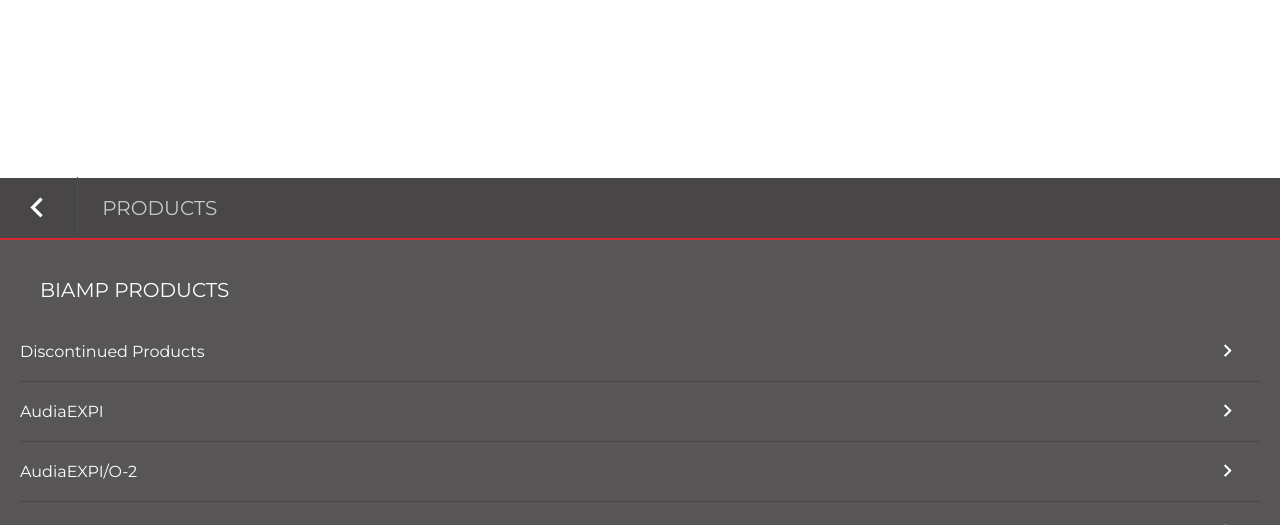
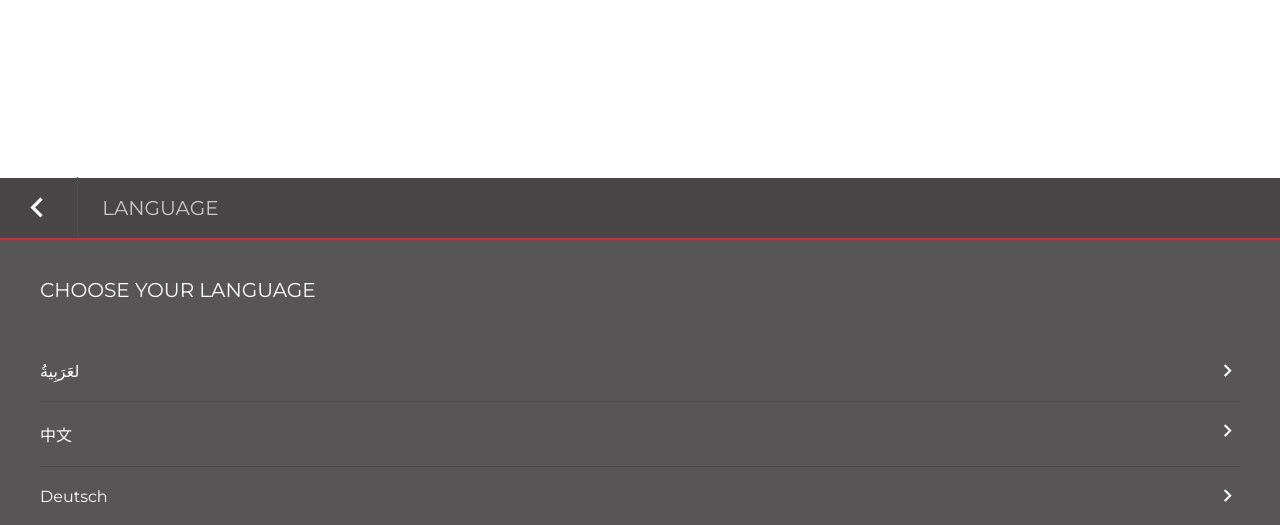
Before and after one commit to omniosi/biamp, a PHP site: page / in a window 1280 px wide. Shown: the part 275-800 px from the top of the page. Run offline with PHP 8.4, Linux system fonts and the light colour scheme; some web fonts are replaced.

Commit message:
language menu layout complete.

```diff
--- a/index.php
+++ b/index.php
@@ -18,7 +18,11 @@
 	<?php include('modules/footer.php'); ?>
 
 	<?php include('modules/external-scripts.php'); ?>
-	<?php include('modules/top-menu-scripts.php'); ?>
-	<?php include('modules/footer-scripts.php'); ?>
-</body>
+	<script type="text/javascript">
+		$(document).ready(function(){
+			<?php include('modules/top-menu-scripts.php'); ?>
+			<?php include('modules/footer-scripts.php'); ?>
+		});
+	</script>
+	</body>
 </html>
--- a/modules/footer-desktop-styles.php
+++ b/modules/footer-desktop-styles.php
@@ -36,7 +36,7 @@
 .mega-menu.btm{
 	bottom: 80px;
 	padding: 20px;
-	overflow-y: none;
+	overflow-y: visible;
 }
 .mega-menu.btm ul li{
 	margin-bottom: 10px;
@@ -56,3 +56,17 @@
 	height: auto;
 	width: 10%;
 }
+.mega-menu.menu-lang .two-col:last-child{
+	position: absolute;
+	right: 40px;
+	width: auto;
+	padding-top: 30px;
+}
+.mega-menu.menu-lang .two-col:last-child li{
+	display: inline-block;
+	text-align: right;
+	margin: 10px 20px;
+}
+.mega-menu.menu-lang .two-col p{
+	padding-top: 20px;
+}
--- a/modules/footer-scripts.php
+++ b/modules/footer-scripts.php
@@ -0,0 +1,23 @@
+// products controls
+var products = document.getElementsByClassName('products')[0];
+var prodMenu = document.getElementsByClassName('menu-prod')[0];
+
+// $('.products').click(function(){
+products.addEventListener('click',function(){
+	if( prodMenu.style.display == 'none' ){
+		productsOpen;
+	}else{
+		productsClose;
+	}
+});
+// repeatable code
+function productsOpen(){
+	// $('.products').addClass('focus');
+	products.classList.add('focus');
+	$('.menu-prod').slideDown();
+}
+function productsClose(){
+	// $('.products').removeClass('focus');
+	products.classList.remove('focus');
+	$('.menu-prod').slideUp();
+}
--- a/modules/footer.php
+++ b/modules/footer.php
@@ -1,3 +1,5 @@
+<!-- language menu modal -->
+<!-- <div class="mega-menu btm menu-lang" style="display:none"> -->
 <div class="mega-menu btm menu-lang">
 	<!-- mobile menu title and back button -->
 	<div class="menu-back">
@@ -15,7 +17,8 @@
 		<li><a href="#"><span>Español</span></a></li>
 	</ul>
 </div>
-<div class="mega-menu btm menu-prod">
+<!-- products menu modal -->
+<div class="mega-menu btm menu-prod" style="display:none">
 	<!-- mobile menu title and back button -->
 	<div class="menu-back">
 		<span class="icon icon-keyboard_arrow_left"></span>
@@ -77,17 +80,17 @@
 	<div class="share">
 		<span class="title">Share this page</span>
 		<ul>
-			<li class="twitter"><a href="#"><span class="icon icon-twitter"></span></a></li>
-			<li class="facebook"><a href="#"><span class="icon icon-facebook"></span></a></li>
-			<li class="linkedin"><a href="#"><span class="icon icon-linkedin"></span></a></li>
-			<li class="youtube"><a href="#"><span class="icon icon-youtube"></span></a></li>
+			<li><a href="#" class="twitter"><span class="icon icon-twitter"></span></a></li>
+			<li><a href="#" class="facebook"><span class="icon icon-facebook"></span></a></li>
+			<li><a href="#" class="linkedin"><span class="icon icon-linkedin"></span></a></li>
+			<li><a href="#" class="youtube"><span class="icon icon-youtube"></span></a></li>
 		</ul>
 	</div>
 		<ul class="footer-menu">
-			<li class="phone"><a href="tel:+1-503-541-7287">503.541.7287</a></li>
-			<li class="blog"><a href="#">Blog</a></li>
-			<li class="buy"><a href="#">How to buy</a></li>
-			<li class="products"><a href="#">Biamp Products A-Z<span class="icon"></span></a></li>
-			<li class="language"><a href="#">English<span class="icon"></span></a></li>
+			<li><a href="tel:+1-503-541-7287" class="phone">503.541.7287</a></li>
+			<li><a href="#" class="blog">Blog</a></li>
+			<li><a href="#" class="buy">How to buy</a></li>
+			<li><a href="#" class="products">Biamp Products A-Z<span class="icon"></span></a></li>
+			<li><a href="#" class="language">English<span class="icon"></span></a></li>
 		</ul>
 </div>
--- a/modules/top-menu-scripts.php
+++ b/modules/top-menu-scripts.php
@@ -1,5 +1,3 @@
-	<script type="text/javascript">
-	$(document).ready(function(){
 		// search controls
 		var searchIcon = document.getElementsByClassName('search')[0].getElementsByTagName('a')[0].getElementsByClassName('icon')[0];
 		var searchBox = document.getElementsByClassName('search')[0].getElementsByTagName('form')[0];
@@ -124,5 +122,3 @@
 				$('.solutions').removeClass('focus');
 				$('.menu-one').slideUp(100);
 		}
-	});
-	</script>
```
Also changed, not shown: modules/footer-styles.php (line endings or trailing spaces).
